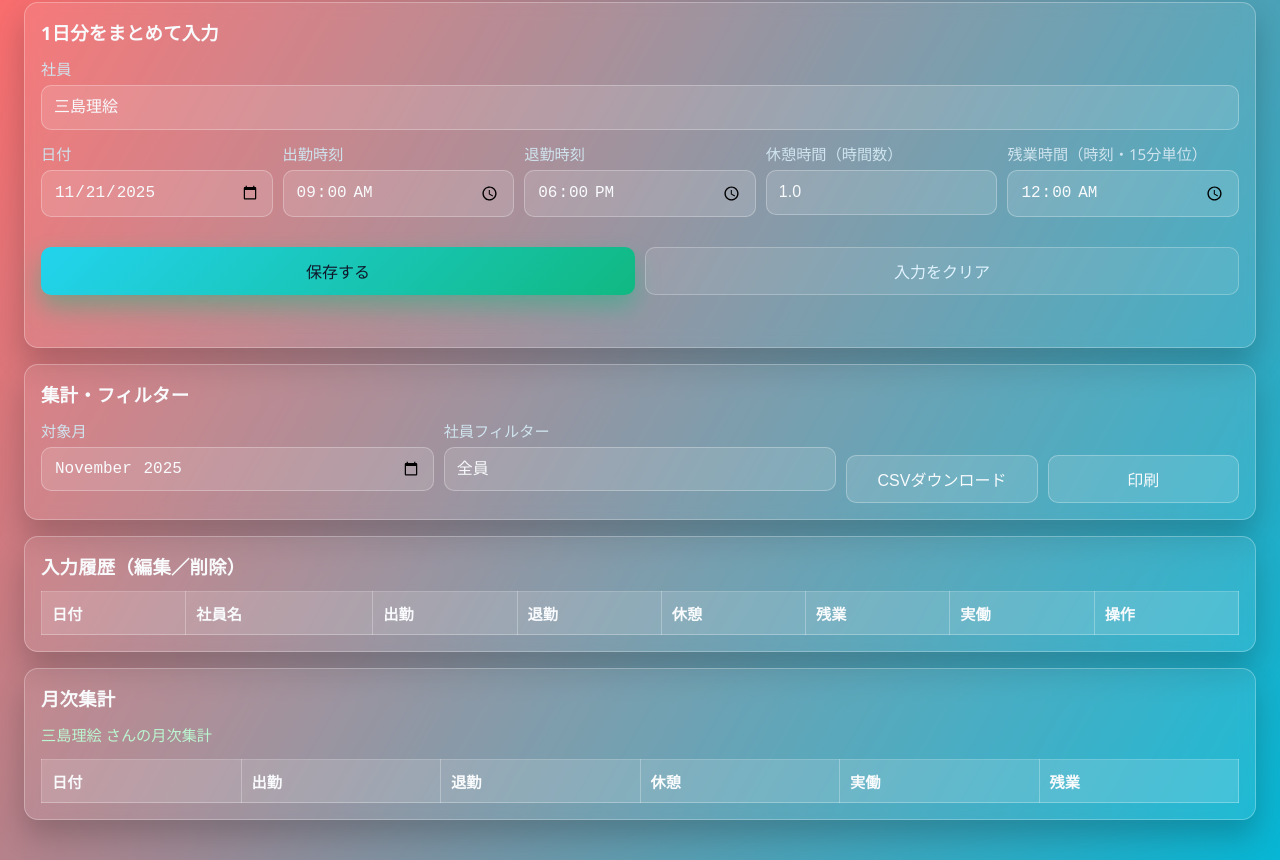
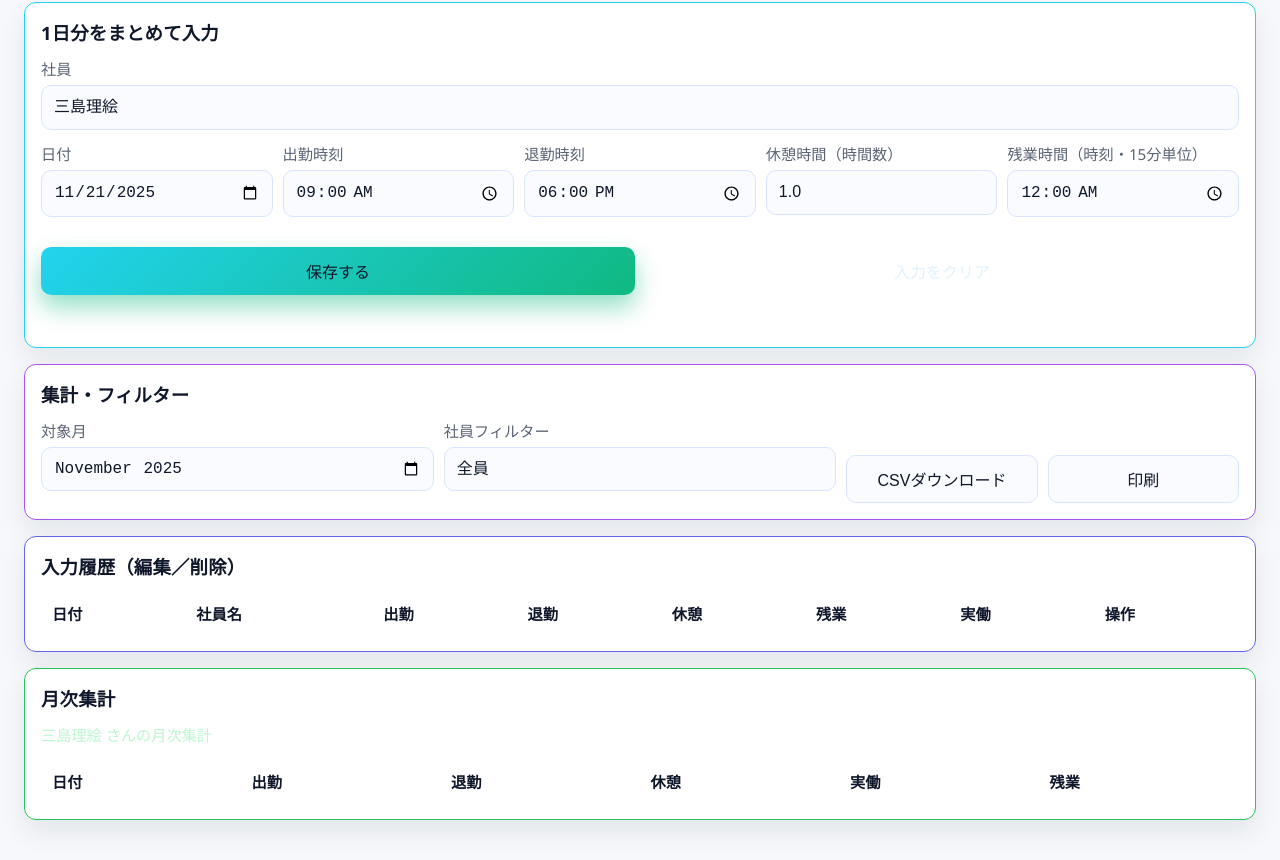
Before and after one commit to gojiemon/timecard-kanri, a plain HTML site: page index.html in a window 1280 px wide. Shown: the part 73-933 px from the top of the page. Drawn offline with Linux system fonts and the light colour scheme.

Commit message:
Revert to solid background with colored card borders and cache v13

```diff
--- a/style.css
+++ b/style.css
@@ -1,12 +1,13 @@
 :root {
-  --bg: linear-gradient(120deg, #ff6b6b 0%, #06b6d4 100%);
-  --card: rgba(255, 255, 255, 0.08);
-  --surface: rgba(255, 255, 255, 0.12);
-  --border: rgba(255, 255, 255, 0.28);
-  --text: #f8fafc;
-  --muted: #cfe4ee;
-  --accent: #86efac;
+  --bg: #f6f8fb;
+  --card: #ffffff;
+  --surface: #f9fbff;
+  --border: #d9e4ff;
+  --text: #0f172a;
+  --muted: #5b6475;
+  --accent: #2563eb;
   --accent-strong: #22d3ee;
+  --warn: #f97316;
 }
 
 * { box-sizing: border-box; }
@@ -38,12 +39,15 @@ h2 { margin: 0 0 12px; font-size: 1.15rem; letter-spacing: 0.01em; }
 .card {
   background: var(--card);
   border: 1px solid var(--border);
-  border-radius: 14px;
+  border-radius: 12px;
   padding: 16px;
   margin-bottom: 16px;
-  box-shadow: 0 16px 30px rgba(0,0,0,0.2);
-  backdrop-filter: blur(8px);
+  box-shadow: 0 12px 26px rgba(15, 23, 42, 0.08);
 }
+.entry-card { border-color: #22d3ee; }
+.filters-card { border-color: #a855f7; }
+.records-card { border-color: #6366f1; }
+.summary-card { border-color: #22c55e; }
 
 label {
   display: block;
--- a/sw.js
+++ b/sw.js
@@ -1,4 +1,4 @@
-const CACHE_NAME = "timecard-cache-v12";
+const CACHE_NAME = "timecard-cache-v13";
 const ASSETS = [
   "./",
   "index.html",
```
